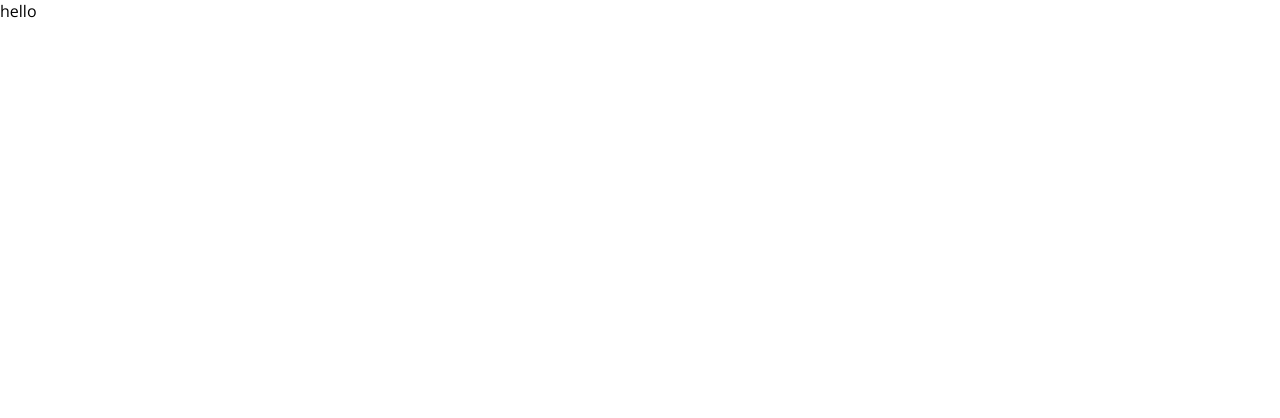
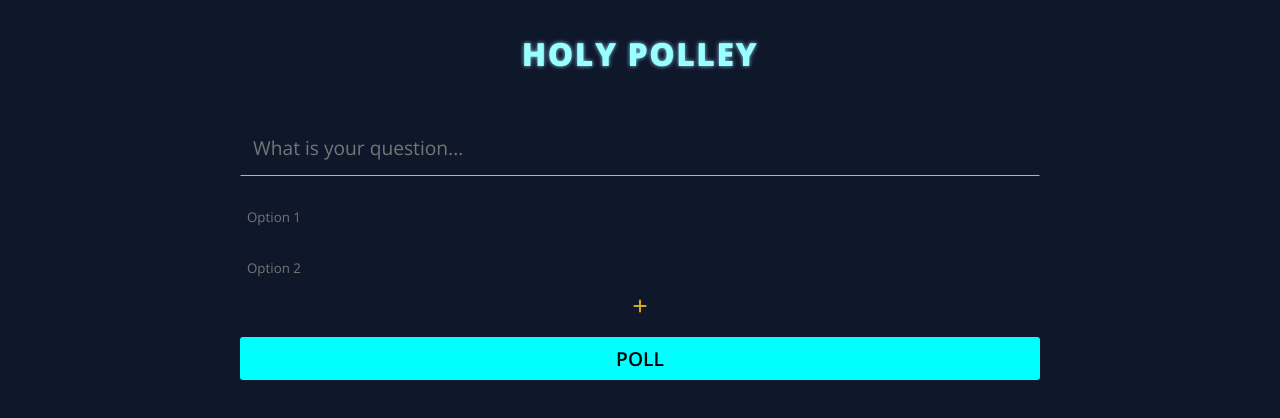
Before and after one commit to markcawili/polling-web-app, a website: page public/index.html in a window 1280 px wide. Drawn offline with nearby package versions, Linux system fonts and the light colour scheme.

Commit message:
Added styling for webpage

```diff
--- a/public/index.html
+++ b/public/index.html
@@ -10,8 +10,22 @@
     <link rel="preconnect" href="https://fonts.gstatic.com" crossorigin>
     <link href="https://fonts.googleapis.com/css2?family=Open+Sans:ital,wght@0,300..800;1,300..800&display=swap" rel="stylesheet">
     <link rel="stylesheet" href="styles/styles.css">
+    <link rel="stylesheet" href="https://cdnjs.cloudflare.com/ajax/libs/font-awesome/6.6.0/css/all.min.css" integrity="sha512-Kc323vGBEqzTmouAECnVceyQqyqdsSiqLQISBL29aUW4U/M7pSPA/gEUZQqv1cwx4OnYxTxve5UMg5GT6L4JJg==" crossorigin="anonymous" referrerpolicy="no-referrer" />
 </head>
 <body>
-    hello
+    <form>
+        <h1>HOLY POLLEY</h1>
+        <input type="text" required id="question" placeholder="What is your question..."/>
+        <label>
+            <input type="text" required class="options" placeholder="Option 1"/>
+        </label>
+        <label>
+            <input type="text" required class="options" placeholder="Option 2"/>
+        </label>
+        <div id="buttons">
+            <div id="add"><i class="fa-solid fa-plus"></i></div>
+            <input type="submit" value="POLL"/>
+        </div>
+    </form>
 </body>
 </html>
--- a/public/styles/styles.css
+++ b/public/styles/styles.css
@@ -3,4 +3,124 @@
     padding: 0;
     margin: 0;
     font-family: 'Open Sans', sans-serif;
+    /*All transitions will have this delay*/
+    transition-duration: 300ms;
 }
+
+body {
+    display: flex;
+    flex-direction: column;
+    align-items: center;
+    min-height: 100vh;
+    background: #0F172A;
+    color: white;
+}
+
+form {
+    display: flex;
+    flex-direction: column;
+    justify-content: center;
+    align-items: center;
+    gap: 8px;
+
+    /*Max width of 800px or 90vw if below*/
+    width: 90vw;
+    max-width: 800px;
+}
+
+form h1 {
+    font-weight: 800;
+    letter-spacing: 1.5px;
+    color: hsl(180, 100%, 80%);
+    text-shadow: 0 0 4px skyblue;
+    text-align: center;
+    user-select: none;
+    margin: 32px 0;
+}
+
+form > input,
+form label,
+form label input {
+    /*100% of parent which is the form*/
+    width: 100%;
+    background: transparent;
+    outline: none;
+    color: white;
+    padding: 6px 4px;
+    border: none;
+}
+
+form div {
+    display: flex;
+    flex-direction: column;
+    width: 100%;
+    gap: 5px;
+    align-items: center;
+    justify-content: center;
+}
+
+form div div {
+    color: goldenrod;
+    width: fit-content;
+}
+
+form div div:hover {
+    transform: scale(1.3);
+    cursor: pointer;
+}
+
+form div input {
+    width: 100%;
+    background: cyan;
+    color: black;
+    border: none;
+    padding: 8px;
+    cursor: pointer;
+    font-weight: 600;
+    font-size: 1.2rem;
+    margin: 18px auto;
+    border-radius: 3px;
+}
+
+
+form div input:hover {
+    background: transparent;
+    color: cyan;
+}
+
+#question {
+    border: 1px solid transparent;
+    border-bottom: 1px solid aqua;
+    margin: 4px 0 12px 0;
+    font-size: 1.2rem;
+    padding: 14px 12px;
+}
+
+#question:focus {
+    border: 1px solid aqua;
+}
+
+#question:hover {
+    opacity: 0.8;
+}
+
+.options {
+    position: relative;
+    padding-left: 20px;
+    flex: 1;
+    color: white;
+
+    /*Setting this as transparent reserves a 1px border bottom so it does not jump in animation*/
+    border-bottom: 1px solid transparent;
+    padding: 6px 3px;
+}
+
+.options:hover {
+    border-bottom: 1px solid goldenrod;
+}
+
+form label {
+    display: flex;
+    align-items: center;
+    gap: 10px;
+}
```
